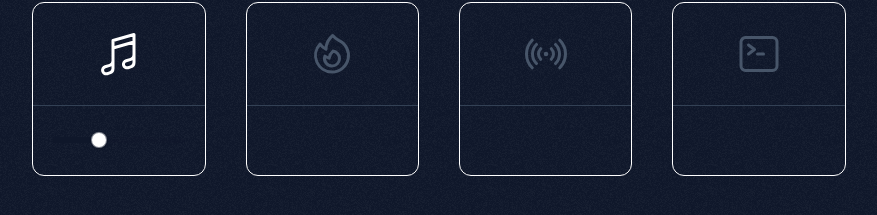
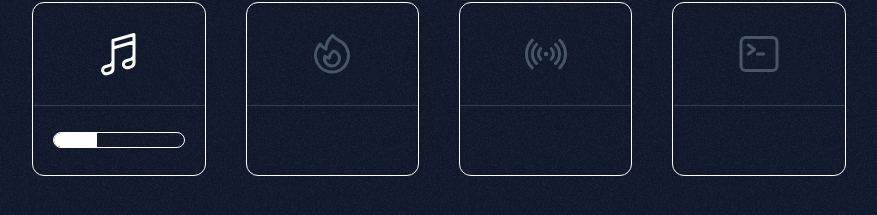
Before and after one commit to DanielZuerrer/make-some-noise, a Next.js app: page / in a window 1280 px wide. Both pictures are taken after a click on the element 320 px from the left and 429 px from the top of the page. Shown: the part 375-590 px from the top of the page, without its empty margins (201-1078 px from the left). Built offline with nearby package versions, Linux system fonts and the light colour scheme.

Commit message:
simplify ui

```diff
--- a/src/components/ui/slider.tsx
+++ b/src/components/ui/slider.tsx
@@ -17,10 +17,9 @@ const Slider = React.forwardRef<
     )}
     {...props}
   >
-    <SliderPrimitive.Track className="relative h-1.5 w-full grow overflow-hidden rounded-full bg-slate-900/20 dark:bg-slate-50/20">
-      <SliderPrimitive.Range className="absolute h-full bg-slate-900 dark:bg-slate-50" />
+    <SliderPrimitive.Track className="relative h-4 w-full grow overflow-hidden rounded-lg border border-white">
+      <SliderPrimitive.Range className="absolute h-full bg-white" />
     </SliderPrimitive.Track>
-    <SliderPrimitive.Thumb className="block h-4 w-4 rounded-full border border-slate-200 border-slate-900/50 bg-white shadow transition-colors focus-visible:outline-none focus-visible:ring-1 focus-visible:ring-slate-950 disabled:pointer-events-none disabled:opacity-50 dark:border-slate-50/50 dark:border-slate-800 dark:bg-slate-950 dark:focus-visible:ring-slate-300" />
   </SliderPrimitive.Root>
 ));
 Slider.displayName = SliderPrimitive.Root.displayName;
```
